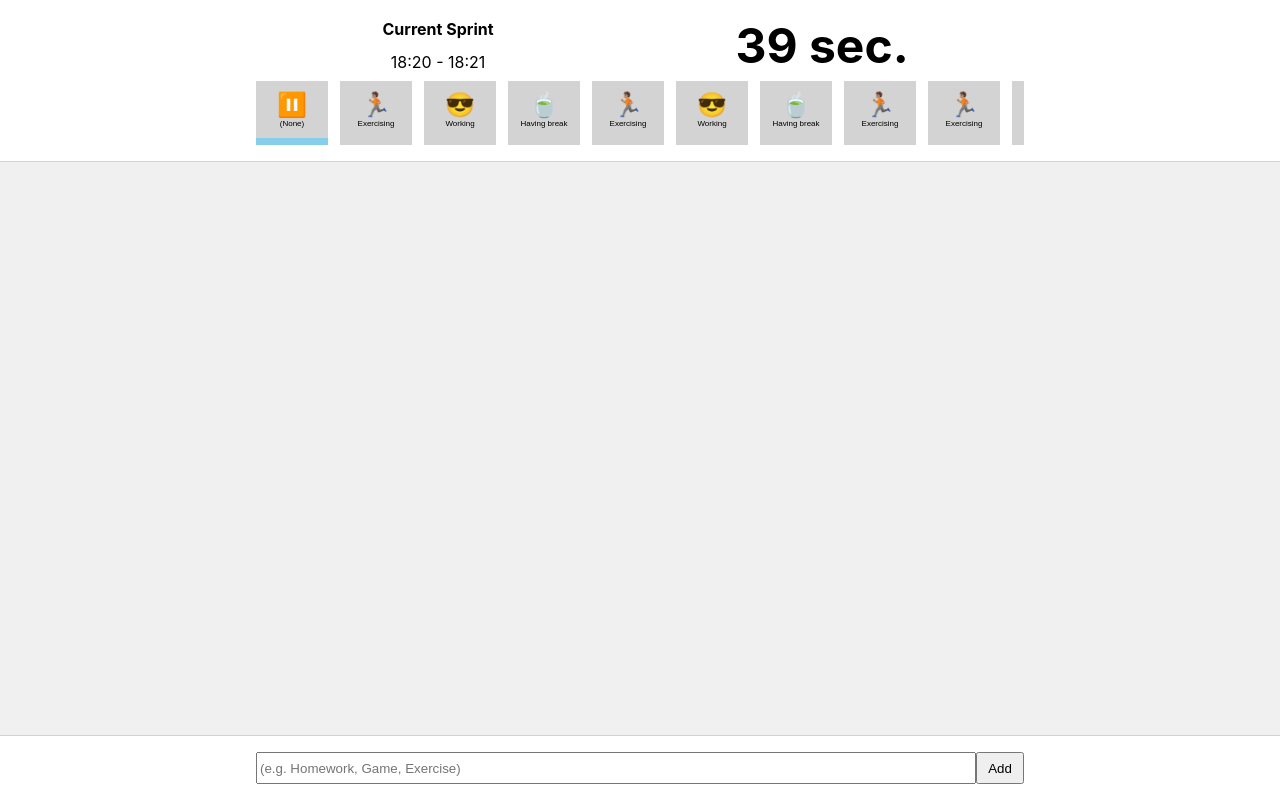
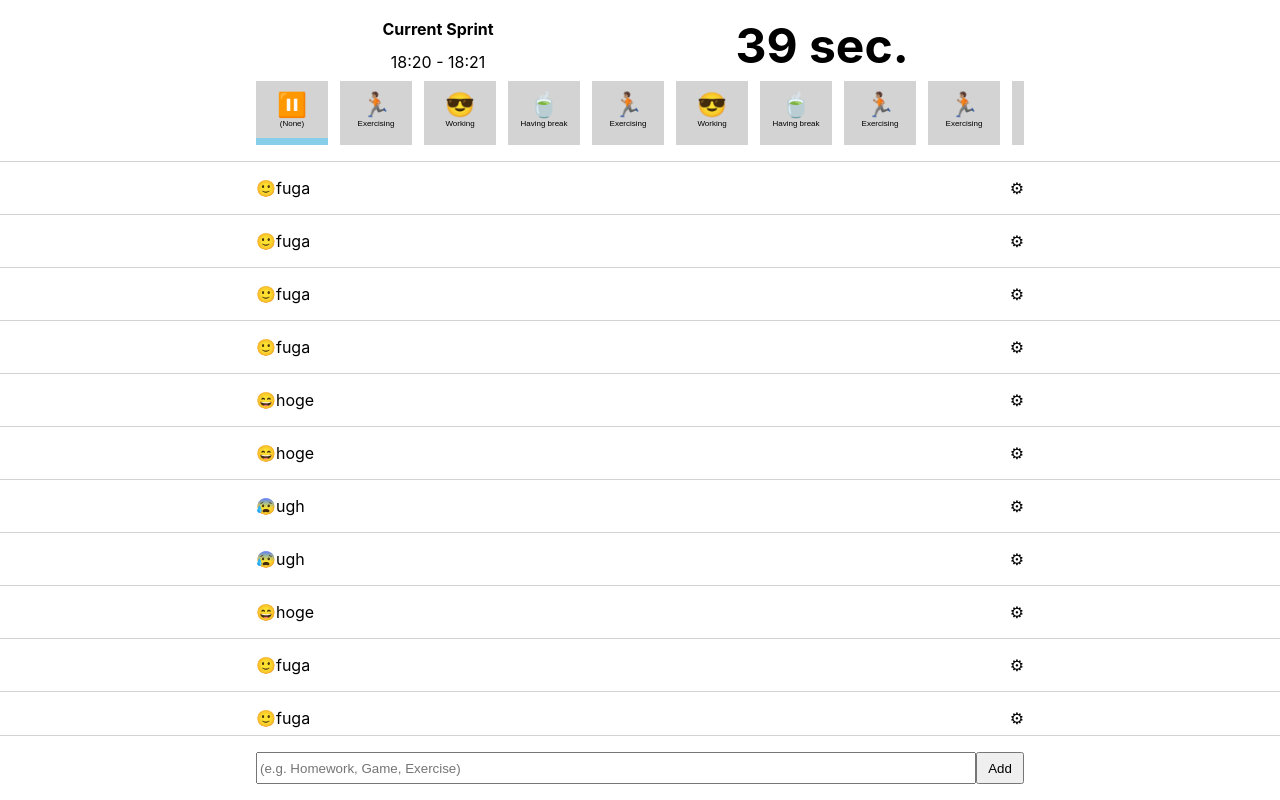
Before and after one commit to ginpei/pomolife, a React (Create React App) app: page / in a window 1280 px wide. Built offline with nearby package versions, Linux system fonts and the light colour scheme.

Commit message:
update to edit existing activities

```diff
--- a/src/screens/TimerPage.scss
+++ b/src/screens/TimerPage.scss
@@ -24,10 +24,6 @@
   background-color: #f0f0f0;
   min-height: calc(100% - 30vh);
   padding-bottom: 30vh;
-
-  .TimerActivityItem {
-    background-color: white;
-  }
 }
 
 .TimerPage-FeelingPopup {
--- a/src/screens/TimerPage.tsx
+++ b/src/screens/TimerPage.tsx
@@ -11,8 +11,8 @@ export const TimerPage: React.FC = () => {
   const url = '/D0002070098_00000_A_001.m4a';
   const [bell] = useState(new Audio(url));
   const [currentTask, setCurrentTask] = useState(noneTask);
-  const [activityLog, setActivityLog] = useState<Activity.Activity[]>([]);
-  const [popupVisible, setPopupVisible] = useState(false);
+  const [activityLog, setActivityLog] = useState<Activity.Activity[]>(Activity.dummyActivities);
+  const [editingActivity, setEditingActivity] = useState<Activity.Activity | null>(null);
 
   useBeyondSprintEffect((lastPeriod) => {
     // do nothing if not tracking
@@ -20,18 +20,22 @@ export const TimerPage: React.FC = () => {
       return;
     }
 
+    // sound
     bell.currentTime = 0;
     bell.play();
 
-    activityLog.push({
+    // add a new activity
+    const latestActivity: Activity.Activity = {
       doneAt: lastPeriod,
       elapse: 0,
       feeling: '',
       title: currentTask.label,
-    });
+    };
+    activityLog.push(latestActivity);
     setActivityLog(activityLog);
 
-    setPopupVisible(true);
+    // open activity edit popup
+    setEditingActivity(latestActivity);
   });
 
   const onTaskSelect = (task: TomatoTask) => {
@@ -42,16 +46,23 @@ export const TimerPage: React.FC = () => {
     setCurrentTask(task);
   };
 
-  const onLastFeelingSelect = (feeling: Activity.ActivityFeeling | null) => {
+  const onActivityClick = (activity: Activity.Activity) => {
+    if (editingActivity === activity) {
+      setEditingActivity(null);
+    } else {
+      setEditingActivity(activity);
+    }
+  };
+
+  const onLastFeelingSelect = (activity: Activity.Activity, feeling: Activity.ActivityFeeling | null) => {
     bell.pause();
 
-    const lastActivity = activityLog[activityLog.length - 1];
-    if (lastActivity && feeling !== null) {
-      lastActivity.feeling = feeling;
+    if (activity && feeling !== null) {
+      activity.feeling = feeling;
       setActivityLog(activityLog);
     }
 
-    setPopupVisible(false);
+    setEditingActivity(null);
   };
 
   return (
@@ -68,6 +79,8 @@ export const TimerPage: React.FC = () => {
             <TimerActivityItem
               activity={activity}
               key={activity.doneAt}
+              onClick={onActivityClick}
+              selected={activity === editingActivity}
             />
           ))}
         </div>
@@ -78,20 +91,23 @@ export const TimerPage: React.FC = () => {
         </div>
       </footer>
       <FeelingPopup
+        activity={editingActivity}
         onSelect={onLastFeelingSelect}
-        visible={popupVisible}
       />
     </div>
   );
 };
 
 const FeelingPopup: React.FC<{
-  onSelect: (feeling: Activity.ActivityFeeling | null) => void;
-  visible: boolean;
-}> = ({ onSelect, visible }) => {
+  activity: Activity.Activity | null;
+  onSelect: (activity: Activity.Activity, feeling: Activity.ActivityFeeling | null) => void;
+}> = ({ activity, onSelect }) => {
   const feelings: Activity.ActivityFeeling[] = ['great', 'good', 'bad'];
 
-  const onDismissClick = () => onSelect(null);
+  const visible = activity !== null;
+
+  const onDismissClick = () => onSelect(activity!, null);
+  const onFeelingClick = (feeling: Activity.ActivityFeeling) => onSelect(activity!, feeling);
 
   return (
     <div className="TimerPage-FeelingPopup" data-visible={visible}>
@@ -113,7 +129,7 @@ const FeelingPopup: React.FC<{
               <FeelingButton
                 feeling={feeling}
                 key={feeling}
-                onClick={onSelect}
+                onClick={onFeelingClick}
               />
             ))}
           </div>
--- a/src/simples/TimerActivityItem.scss
+++ b/src/simples/TimerActivityItem.scss
@@ -1,5 +1,11 @@
 .TimerActivityItem {
+  background-color: white;
   border-bottom: solid 1px lightgray;
+
+  &[data-selected="true"] {
+    background-color: skyblue;
+    position: sticky;
+  }
 }
 
 .TimerActivityItem-container {
--- a/src/simples/TimerActivityItem.tsx
+++ b/src/simples/TimerActivityItem.tsx
@@ -5,11 +5,17 @@ import './TimerActivityItem.scss';
 
 export const TimerActivityItem: React.FC<{
   activity: Activity;
-}> = (props) => {
-  const { activity } = props;
+  onClick: (activity: Activity) => void;
+  selected: boolean;
+}> = ({ activity, onClick, selected }) => {
+  const onItemClick = () => onClick(activity);
 
   return (
-    <article className="TimerActivityItem">
+    <article
+      className="TimerActivityItem"
+      data-selected={selected}
+      onClick={onItemClick}
+    >
       <div className="TimerActivityItem-container ui-container">
         <span className="TimerActivityItem-feeling">
           <ActivityFeelingIcon feeling={activity.feeling} />
```
